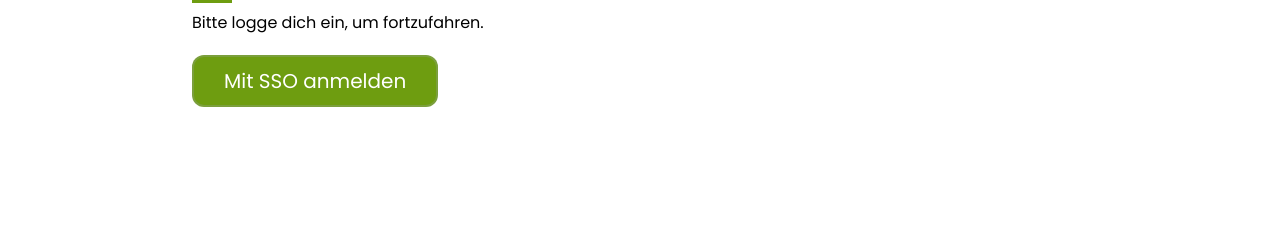
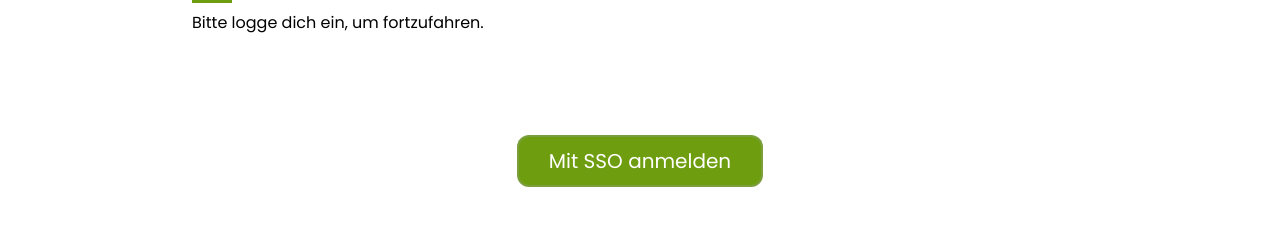
Before and after one commit to food2gether/frontend, a React (Vite) app: page /login in a window 1280 px wide. Shown: the part 163-388 px from the top of the page. Built offline with nearby package versions, Linux system fonts and the light colour scheme; no server answers.

Commit message:
#20 fix: login style & logout not working

```diff
--- a/src/components/Navbar.jsx
+++ b/src/components/Navbar.jsx
@@ -54,7 +54,7 @@ function Navbar() {
                                 </button>
                             ))}
 
-                            <Link to={"/oauth2/sign_out"} className="bg-white px-5 py-2 rounded-xl">
+                            <Link reloadDocument to={"/oauth2/sign_out"} className="bg-white px-5 py-2 rounded-xl">
                                 <Text type={"p"} className={"text-primary"}>
                                     Logout
                                 </Text>
--- a/src/pages/Home.jsx
+++ b/src/pages/Home.jsx
@@ -78,8 +78,8 @@ function Home() {
                         className="mb-4"
                     >
                         <Box
-                            title={`Session von ${sessionDetail.organizer.displayName}`}
-                            description={`Bei ${sessionDetail.restaurant.displayName} bis ${sessionDetail.deadline.toLocaleDateString("de")} ${sessionDetail.deadline.toLocaleTimeString("de")}`}
+                            title={`${sessionDetail.organizer.displayName} bei ${sessionDetail.restaurant.displayName}`}
+                            description={`Bis ${sessionDetail.deadline.toLocaleDateString("de")} ${sessionDetail.deadline.toLocaleTimeString("de")}`}
                             row
                         >
                             <Button slide>
--- a/src/pages/Login.jsx
+++ b/src/pages/Login.jsx
@@ -16,7 +16,9 @@ function Login() {
     }
 
     return (
-        <Page title="Login" description="Bitte logge dich ein, um fortzufahren.">
+        <Page title="Login"
+              description="Bitte logge dich ein, um fortzufahren."
+              className="flex flex-col items-center mt-20 h-full">
             <Link
                 reloadDocument
                 to={`/oauth2/start?rd=${encodeURIComponent(redirectPath)}`}
```
